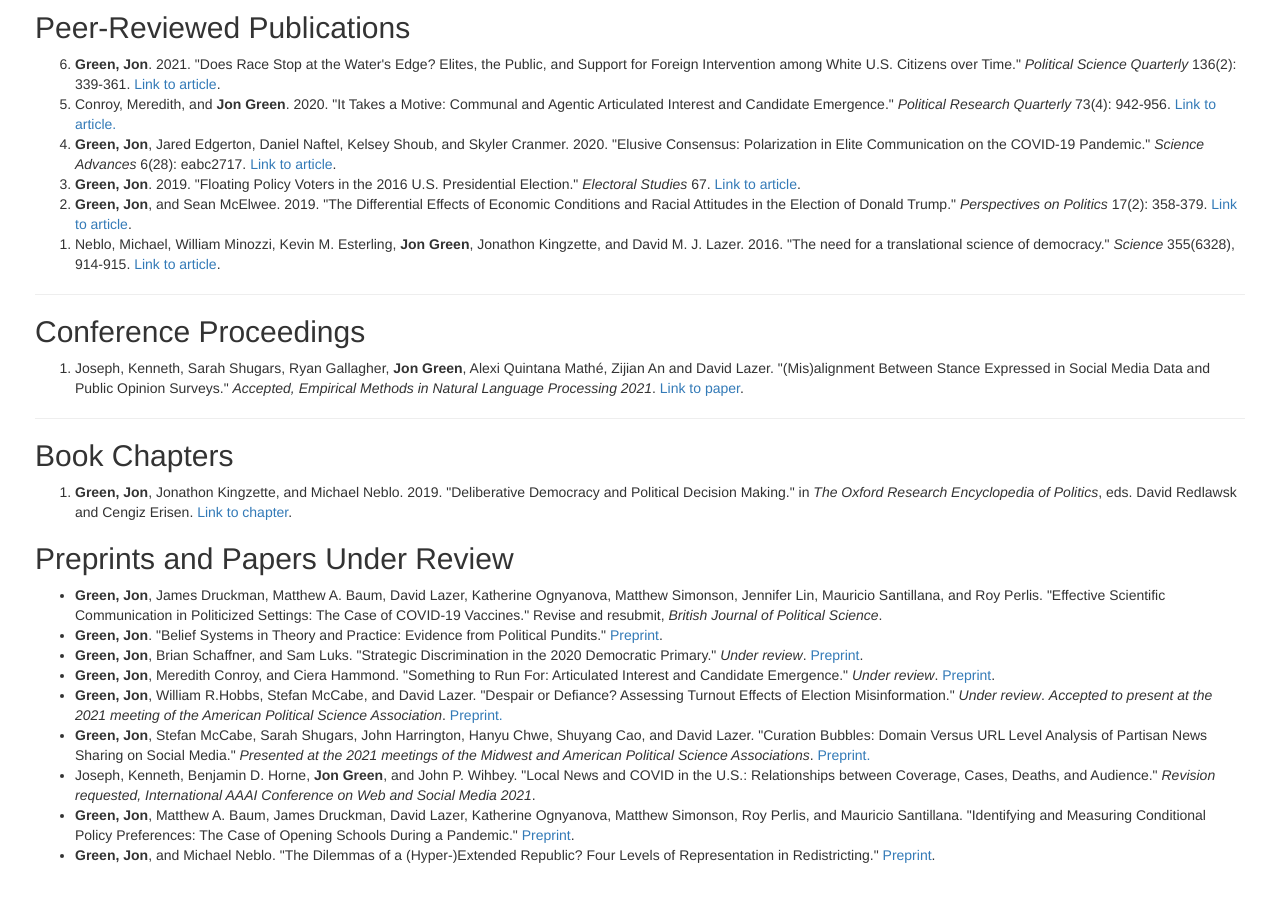
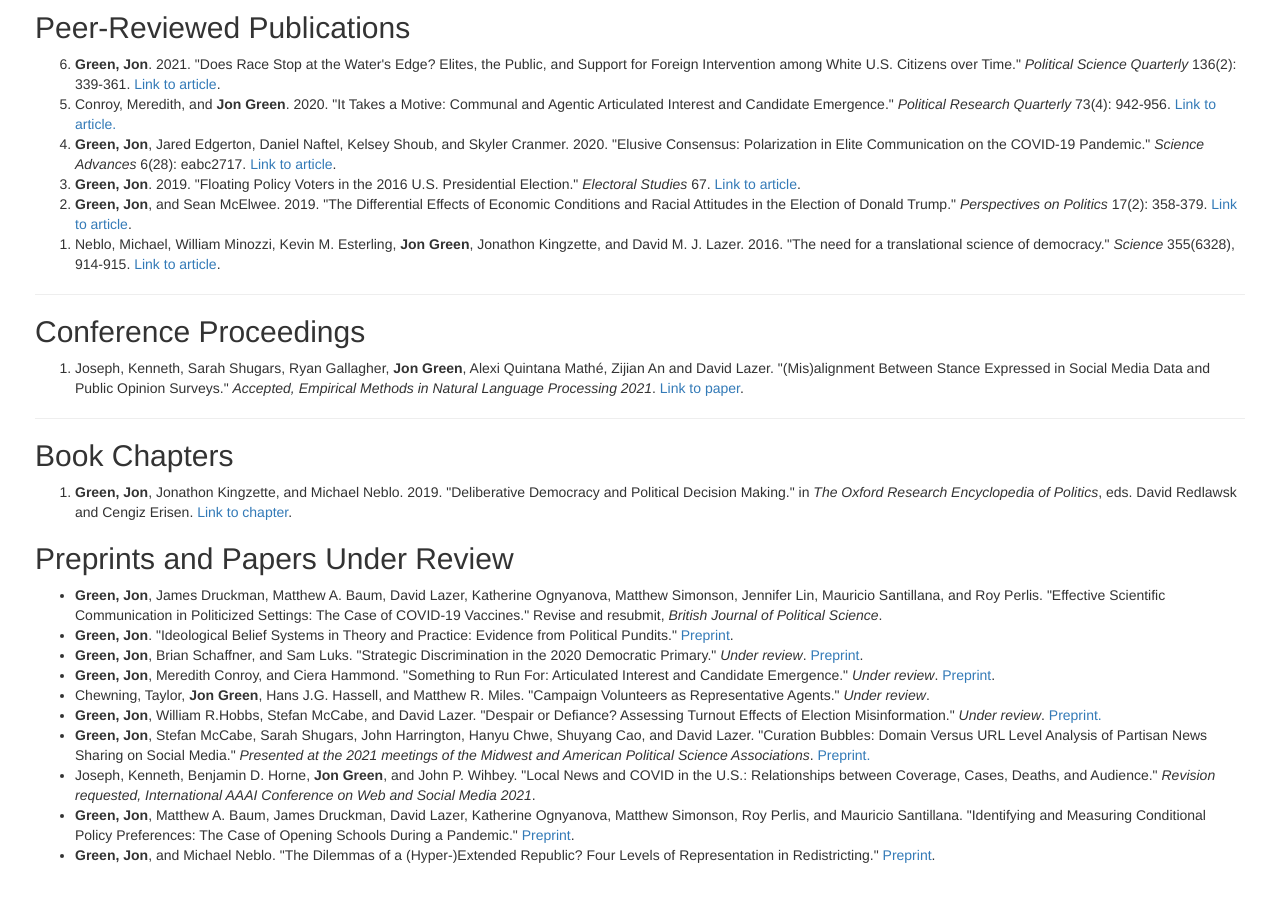
Before and after one commit to jgreen4919/jgreen4919.github.io, a Jekyll site: the page index.html, which Jekyll copies as it is, in a window 1280 px wide and 900 px high, scrolled down 631 px. Built offline with Jekyll 4.4.1, drawn with Linux system fonts in a browser that asks for light colours.

Commit message:
apsa/pundits updates

```diff
--- a/index.html
+++ b/index.html
@@ -53,11 +53,11 @@
     <h2>Preprints and Papers Under Review</h2>
     <ul>
     <li> <strong>Green, Jon</strong>, James Druckman,  Matthew A. Baum, David Lazer, Katherine Ognyanova, Matthew Simonson, Jennifer Lin, Mauricio Santillana, and Roy Perlis. "Effective Scientific Communication in Politicized Settings: The Case of COVID-19 Vaccines." Revise and resubmit, <i>British Journal of Political Science</i>.</li>
-      <li> <strong>Green, Jon</strong>. "Belief Systems in Theory and Practice: Evidence from Political Pundits." <a href="https://osf.io/2cjse/">Preprint</a>.</li>
+      <li> <strong>Green, Jon</strong>. "Ideological Belief Systems in Theory and Practice: Evidence from Political Pundits." <a href="https://osf.io/2cjse/">Preprint</a>.</li>
      <li> <strong>Green, Jon</strong>, Brian Schaffner, and Sam Luks. "Strategic Discrimination in the 2020 Democratic Primary." <i>Under review</i>. <a href="https://osf.io/25kew/">Preprint</a>.</li>
       <li> <strong>Green, Jon</strong>, Meredith Conroy, and Ciera Hammond. "Something to Run For: Articulated Interest and Candidate Emergence." <i>Under review</i>. <a href="https://osf.io/f34ac/">Preprint</a>.</li>
-<!--      <li>Chewning, Taylor, <strong>Jon Green</strong>, Hans J.G. Hassell, and Matthew R. Miles. "Campaign Volunteers as Representative Agents." <i>Under review</i>.</li>-->
-      <li> <strong>Green, Jon</strong>, William R.Hobbs, Stefan McCabe, and David Lazer. "Despair or Defiance? Assessing Turnout Effects of Election Misinformation." <i>Under review</i>. <i>Accepted to present at the 2021 meeting of the American Political Science Association</i>. <a href="https://osf.io/f34ac/"> Preprint.</a></li>
+     <li>Chewning, Taylor, <strong>Jon Green</strong>, Hans J.G. Hassell, and Matthew R. Miles. "Campaign Volunteers as Representative Agents." <i>Under review</i>.
+      <li> <strong>Green, Jon</strong>, William R.Hobbs, Stefan McCabe, and David Lazer. "Despair or Defiance? Assessing Turnout Effects of Election Misinformation." <i>Under review</i>. <a href="https://osf.io/f34ac/"> Preprint.</a></li>
       <li> <strong>Green, Jon</strong>, Stefan McCabe, Sarah Shugars, John Harrington, Hanyu Chwe, Shuyang Cao, and David Lazer. "Curation Bubbles: Domain Versus URL Level Analysis of Partisan News Sharing on Social Media." <i>Presented at the 2021 meetings of the Midwest and American Political Science Associations</i>. <a href="https://osf.io/vbwer/"> Preprint.</a></li>
       <li>Joseph, Kenneth, Benjamin D. Horne, <strong>Jon Green</strong>, and John P. Wihbey. "Local News and COVID in the U.S.: Relationships between Coverage, Cases, Deaths, and Audience." <i>Revision requested, International AAAI Conference on Web and Social Media 2021</i>.</li>
       <li> <strong>Green, Jon</strong>, Matthew A. Baum, James Druckman, David Lazer, Katherine Ognyanova, Matthew Simonson, Roy Perlis, and Mauricio Santillana. "Identifying and Measuring Conditional Policy Preferences: The Case of Opening Schools During a Pandemic." <a href="https://osf.io/zsh8u/">Preprint</a>.</li>
```
Also changed, not shown: 4 other files.
